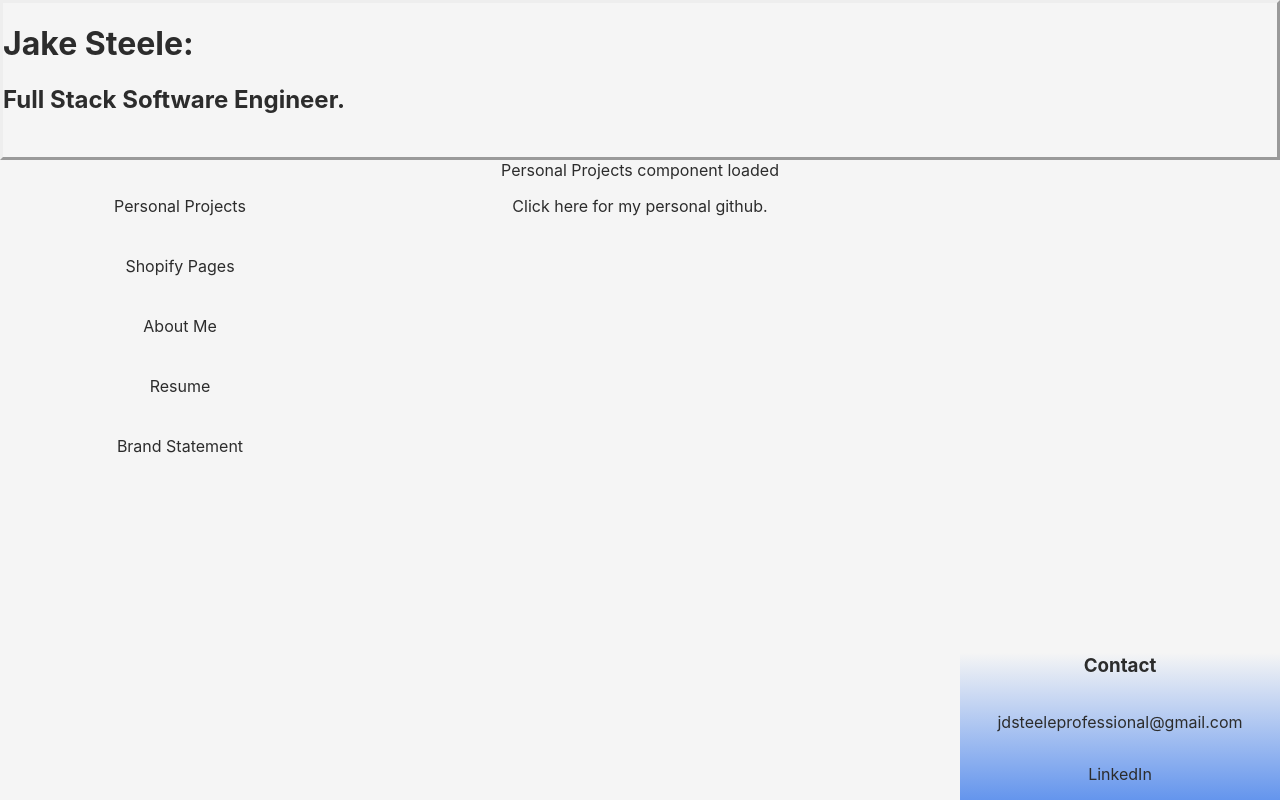
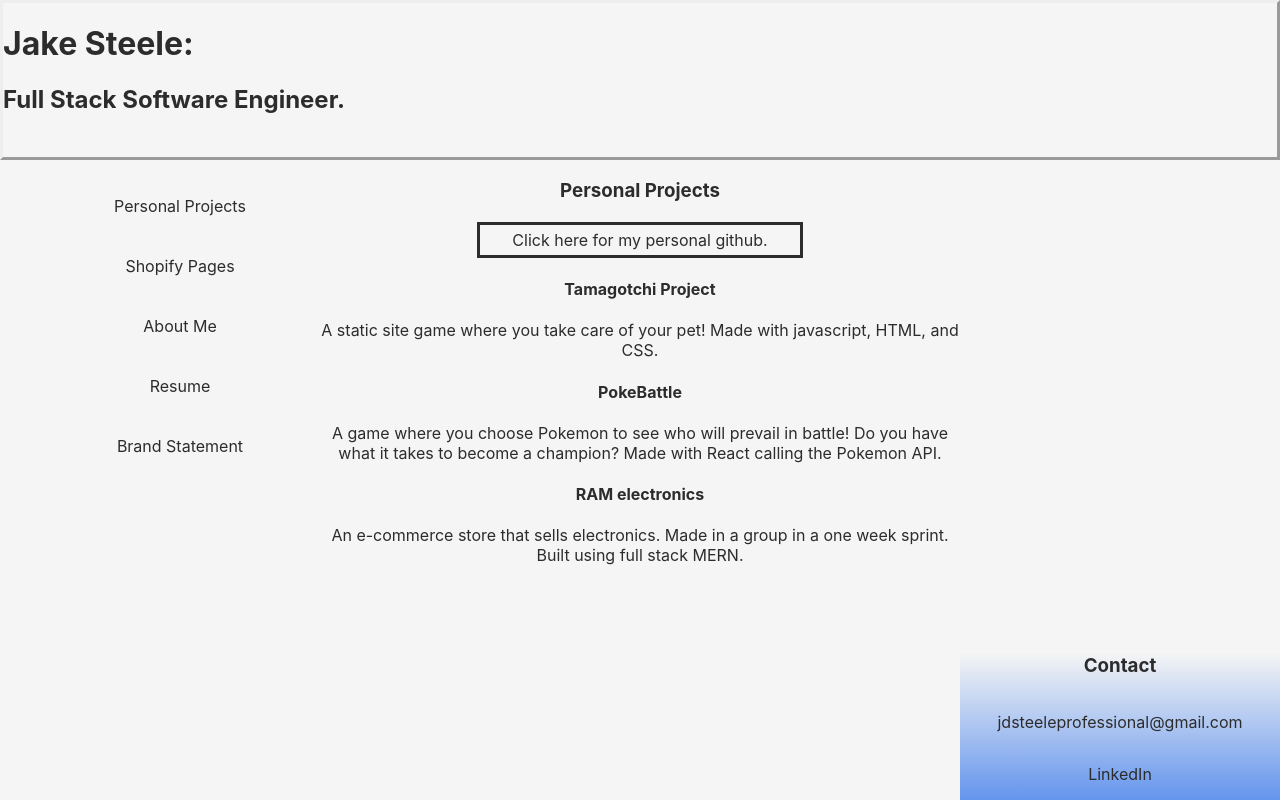
Before and after one commit to 1jdsteele/portfolio, a React (Create React App) app: page /personalprojects in a window 1280 px wide. Built offline with nearby package versions, Linux system fonts and the light colour scheme.

Commit message:
projects, shopify, about me, resume, and brand statement pages have been filled out

```diff
--- a/src/components/About/About.js
+++ b/src/components/About/About.js
@@ -3,7 +3,19 @@
 function About() {
     return (
       <div>
-          This about me should be displayed on the home page.
+          <h3>About Me</h3>
+          <p>
+            Hi! I'm Jake, a full stack software engineer looking for a full time job. I have done work for clients in liquid for a Shopify e-commerce store. I've also made games and worked with a group on a different e-commerce store. I have experience with MERN, DjangoDB, and PostgreSQL.
+            <br />
+            <br />
+            After studying some basics, I rounded out my software education with a immersive software engineering class by General Assembly where I was supported to learn the full stack.
+            <br />
+            <br />
+            Before software engineering I had turned my art hobby into a small professional career installing murals, creating exhibitions, and painting commisioned portraits. I have won a few awards in the arts, provided original artwork in two group exhibitions, and have had three solo exhibitions. Hopefully I will have another solo exhibition this year!
+            <br />
+            <br />
+            I also have a background in agriculture which I worked in for nine years, doing everything from breaking soil to creating and managing working teams. I still love gardening.
+          </p>
       </div>
     )
   }
--- a/src/components/Brand/Brand.js
+++ b/src/components/Brand/Brand.js
@@ -3,7 +3,17 @@
 function Brand() {
     return (
       <div>
-          Brand statement component loaded
+        <div>
+          <h3>Brand Statement</h3>
+          <p>
+          I am passionate about work that can improve the lives of humans and the environments they live within both quantitative and qualitative ways. With increasing technological complexity we have the opportunity to free ourselves from the work we never wanted to do so we can do more of the work that feeds our souls and to make the world a more beautiful place. However  this ever growing power has the ability to disenfranchise, discriminate, divide, and monopolize itself. It is up to the people who develop these tools to ensure that they are used not for evil but rather for righteous causes.
+
+As one of these people who develop these tools, I hold myself to the highest standard to drive myself and those around me toward a more perfect path. I am beginning a journey in software engineering by learning briefly about technologies from the front to the back to ground myself in fundamentals of a few languages and how these various disparate structures interact to form a cohesive whole. I see myself continuing to expand on various technologies I’m familiar with as well as diving deeper into several to further my understanding. With these tools I hope to be able to help communities, organizations, and individuals, to create better aspects of humanity.
+
+The limits of our creations are nothing less than our collective imaginations. Working in collaboration  with others brings me joy to discover, create, and maintain projects that are bigger than any individual. I look forward to meeting with anybody to discuss such endeavors.
+
+          </p>
+        </div>
       </div>
     )
   }
--- a/src/components/Projects/Projects.css
+++ b/src/components/Projects/Projects.css
@@ -0,0 +1,9 @@
+.git-border {
+    border-style: solid;
+    max-width: 50%;
+    margin: 0 auto;
+    margin-top: 20px;
+    margin-bottom: 20px;
+    padding-top: 5px;
+    padding-bottom: 5px;
+}
--- a/src/components/Projects/Projects.js
+++ b/src/components/Projects/Projects.js
@@ -1,12 +1,28 @@
-// import '.../App.css';
+import './Projects.css';
 
 function Projects() {
     return (
       <div>
-          Personal Projects component loaded
-          <p>
-              <a href="https://github.com/1jdsteele">Click here for my personal github.</a>
-          </p>
+        <h3>Personal Projects</h3>
+          <div>
+                <a href="https://github.com/1jdsteele">
+                  <p className="git-border">
+                    Click here for my personal github.
+                  </p>
+                </a>
+          </div>
+          <div>
+            <h4>Tamagotchi Project</h4>
+            <p>A static site game where you take care of your pet! Made with javascript, HTML, and CSS.</p>
+          </div>
+          <div>
+            <h4>PokeBattle</h4>
+            <p>A game where you choose Pokemon to see who will prevail in battle! Do you have what it takes to become a champion? Made with React calling the Pokemon API.</p>
+          </div>
+          <div>
+            <h4>RAM electronics</h4>
+            <p>An e-commerce store that sells electronics. Made in a group in a one week sprint. Built using full stack MERN.</p>
+          </div>
       </div>
     )
   }
--- a/src/components/Resume/Resume.js
+++ b/src/components/Resume/Resume.js
@@ -3,7 +3,14 @@
 function Resume() {
     return (
       <div>
-          Resume component
+        <h3>Link to Resume</h3>
+          <div>
+          <a href="https://docs.google.com/document/d/10c4ZpsaR9IcypSGSsobTbI1Vu5_ns5ZImbgLlobaJw0/edit?usp=sharing">
+            <p className="button-border">
+              Click here to view and download my resume.
+            </p>
+          </a>
+        </div>
       </div>
     )
   }
--- a/src/components/Shopify/Shopify.css
+++ b/src/components/Shopify/Shopify.css
@@ -0,0 +1,9 @@
+.button-border {
+    border-style: solid;
+    max-width: 50%;
+    margin: 0 auto;
+    margin-top: 20px;
+    margin-bottom: 20px;
+    padding-top: 5px;
+    padding-bottom: 5px;
+}
--- a/src/components/Shopify/Shopify.js
+++ b/src/components/Shopify/Shopify.js
@@ -1,9 +1,28 @@
-// import '.../App.css';
+import './Shopify.css';
 
 function Shopify() {
     return (
       <div>
-          Shopify component
+
+        <div>
+          <h3>Shopify component</h3>
+          <p>I reworked the blog landing page and created from scratch the video gallery page for upcycling clothing e-store, Twill the Messenger. This work was done with a Shopify developer account that was given access to his store. The work was done in liquid.
+          </p>
+        </div>
+        <div>
+          <a href="https://www.twillthemessenger.com/blogs/woven-scripts">
+            <p className="button-border">
+              Click here for blog landing page.
+            </p>
+          </a>
+        </div>
+        <div>
+          <a href="https://www.twillthemessenger.com/pages/highlights">
+            <p className="button-border">
+              Click here for video gallery.
+            </p>
+          </a>
+        </div>
       </div>
     )
   }
```
